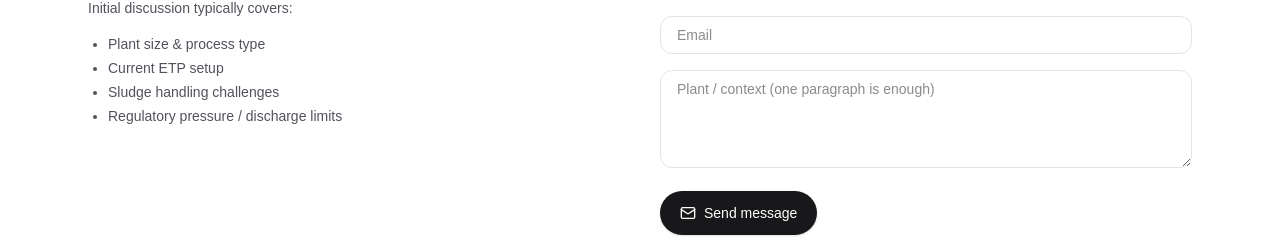
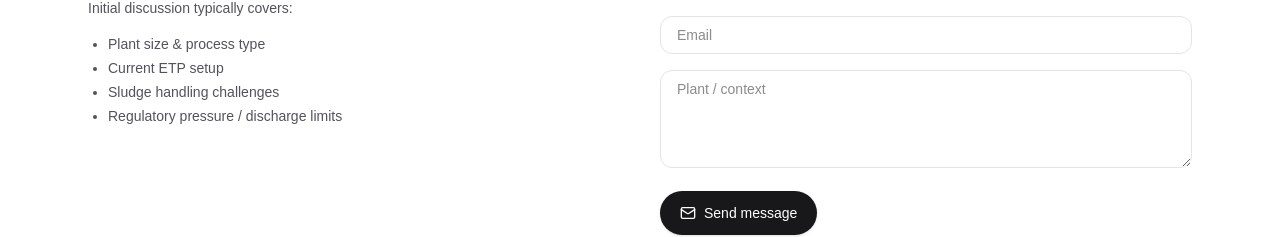
Before and after one commit to amirtalebi-ds/hydrotex-site, a Next.js app: page / in a window 1280 px wide. Shown: the part 3017-3254 px from the top of the page. Built offline with nearby package versions, Linux system fonts and the light colour scheme.

Commit message:
Refine contact form placeholder

```diff
--- a/app/page.tsx
+++ b/app/page.tsx
@@ -422,7 +422,7 @@ function ContactSection() {
             required
             name="message"
             rows={4}
-            placeholder="Plant / context (one paragraph is enough)"
+            placeholder="Plant / context"
             className="w-full rounded-xl border border-zinc-200 px-4 py-2 text-sm outline-none focus:border-zinc-400"
           />
 
```
